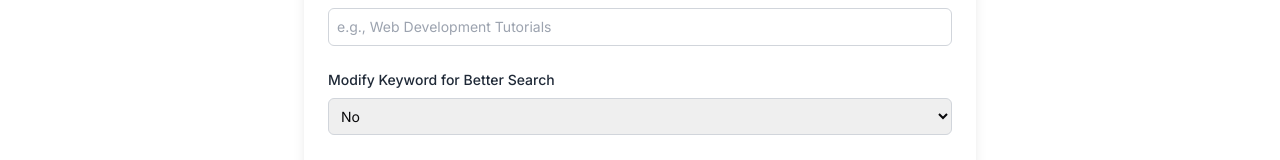
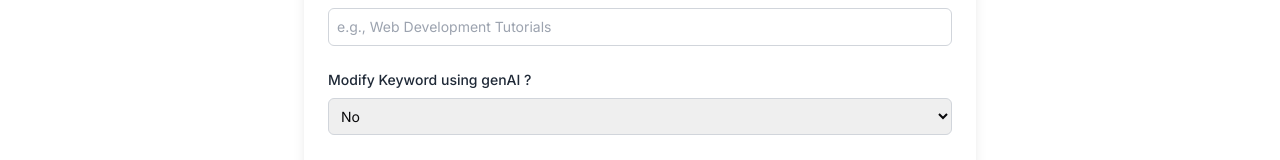
Before and after one commit to IamMahfooz/fampay-assignment, a Next.js app in the folder frontend/: page / in a window 1280 px wide. Shown: the part 379-539 px from the top of the page. Built offline with nearby package versions, Linux system fonts and the light colour scheme.

Commit message:
update: update desc for homepage
Signed-off-by: mahfooz <mahfooz720946@gmail.com>

```diff
--- a/frontend/app/page.tsx
+++ b/frontend/app/page.tsx
@@ -70,7 +70,7 @@ export default function SearchForm() {
                         {/* Modify Keyword */}
                         <div className="mb-6">
                             <label className="block text-gray-800 dark:text-gray-200 text-sm font-medium mb-2">
-                                Modify Keyword for Better Search
+                                Modify Keyword using genAI ?
                             </label>
                             <select
                                 value={modifyKeyword}
```
